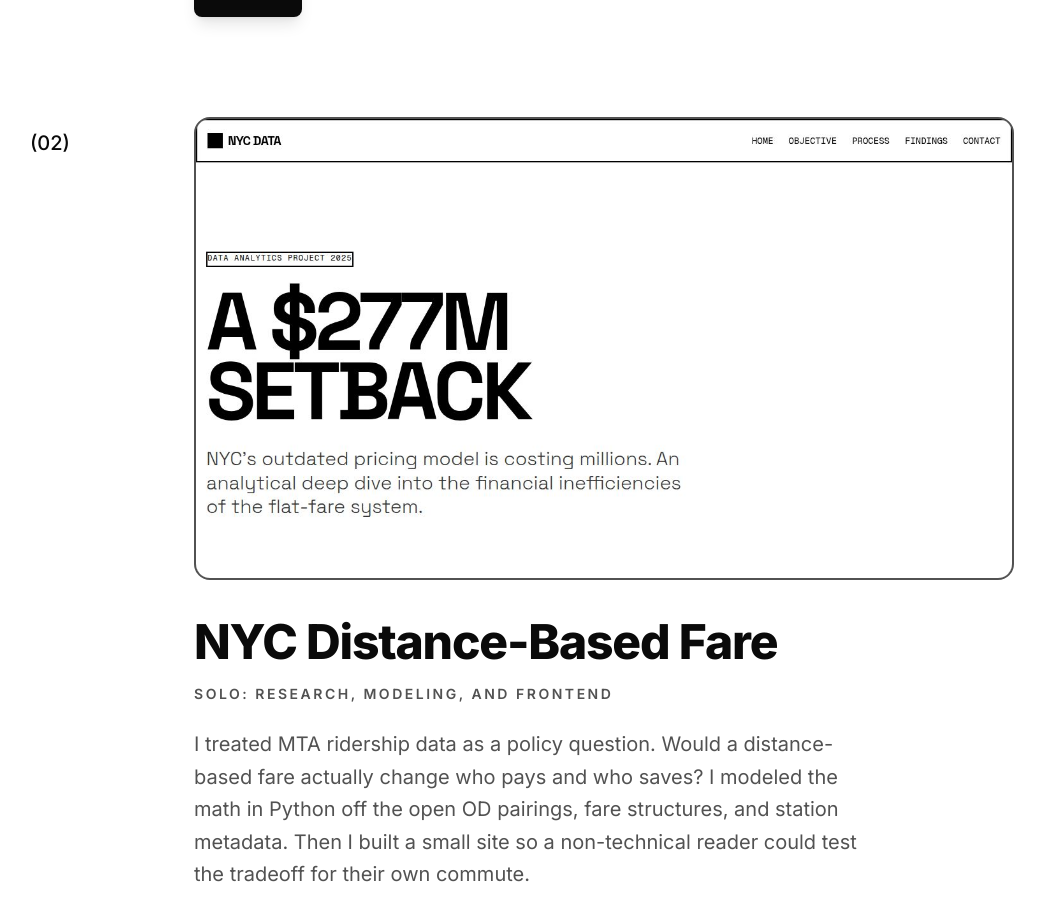
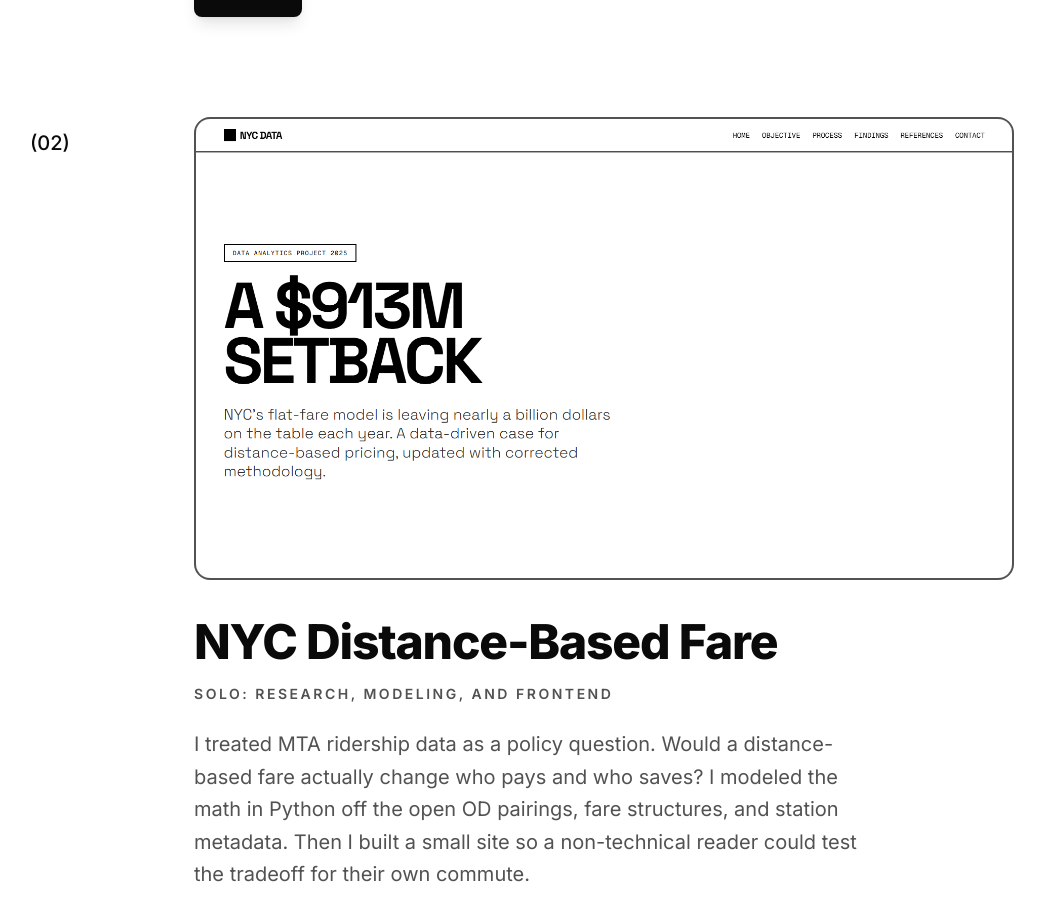
Before and after one commit to charlie2bored/charlie2bored, a Next.js app: page /projects in a window 1280 px wide. Shown: the part 2226-3142 px from the top of the page, without its empty margins (118-1163 px from the left). Built offline with nearby package versions, Linux system fonts and the light colour scheme; no server answers.

Commit message:
Update NYC fare project hero to demo site screenshot

```diff
--- a/src/components/Projects.tsx
+++ b/src/components/Projects.tsx
@@ -44,7 +44,7 @@ const projects = [
         'Framed the page around a single comparison, your trip today versus the proposed model, so the reader is the one driving the page and not the agency.',
       ],
     },
-    image: '/projects/nyc-fare-systems.jpg',
+    image: '/projects/nyc-fare-systems.png',
     hoverMetric: 'Modeled a fare policy on real MTA data, then built the page that explains the tradeoff',
     tech: ['Python', 'pandas', 'NumPy', 'matplotlib', 'TypeScript', 'Vite', 'Tailwind', 'Data storytelling'],
     links: { github: 'https://github.com/charlie2bored/NYC-Fare-Systems', demo: 'https://nyc-fare-systems-website.vercel.app/' },
```
Also changed, not shown: public/projects/nyc-fare-systems.jpg (deleted), public/projects/nyc-fare-systems.png (added).
